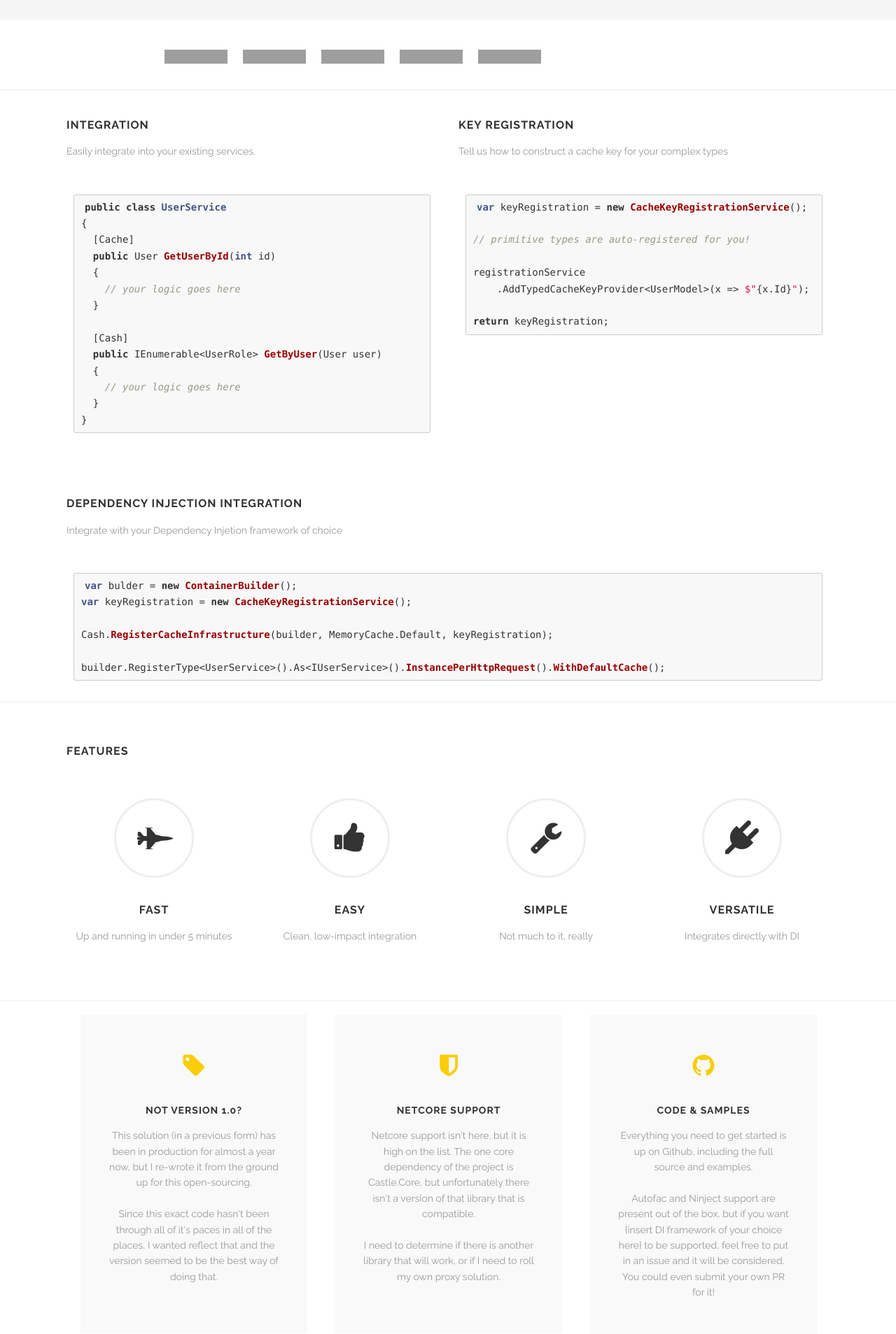
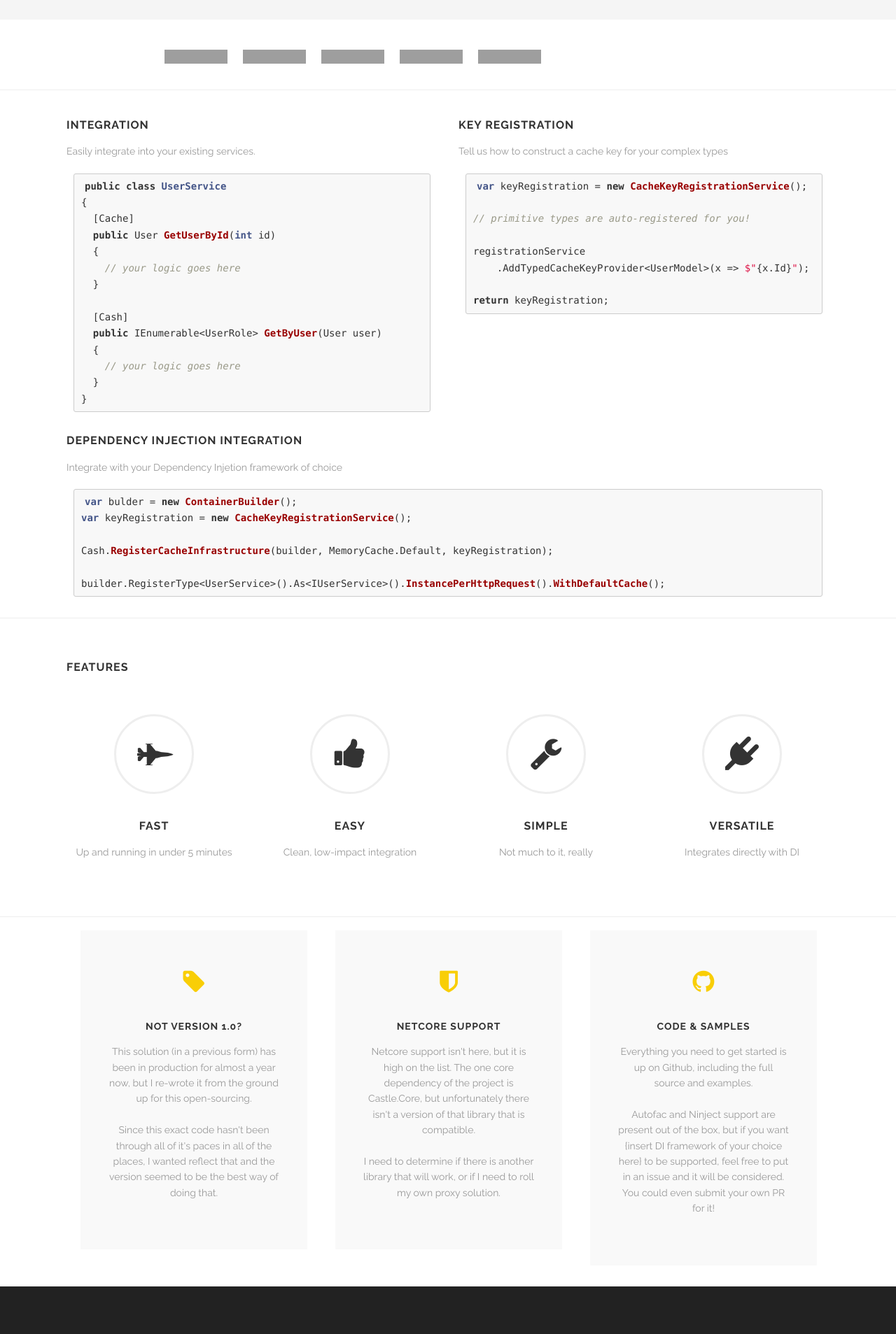
Before and after one commit to asmorger/cash, a Jekyll site: the page built from index.html, in a window 1280 px wide. Shown: the part 685-2592 px from the top of the page at 70% size. Built offline with Jekyll 4.4.1, drawn with Linux system fonts in a browser that asks for light colours; grey boxes are pictures that could not be loaded.

Commit message:
Updated the code styling

```diff
--- a/index.html
+++ b/index.html
@@ -192,7 +192,6 @@ Install-Package Cash.Ninject
 <div class='medium-6 columns'>
     <h3>Integration</h3>
     <p>Easily integrate into your existing services.</p>
-    <div class='spacing'></div>
 {% highlight csharp %}
 public class UserService
 {
@@ -213,7 +212,6 @@ public class UserService
 <div class='medium-6 columns'>
     <h3>Key Registration</h3>
     <p>Tell us how to construct a cache key for your complex types</p>
-    <div class='spacing'></div>
 {% highlight csharp %}
 var keyRegistration = new CacheKeyRegistrationService();
 
@@ -227,13 +225,11 @@ return keyRegistration;
 </div>
 </div>
 
-
-<div class='full'>
-  <div class='row'>
+<div class='spacing'></div>
+<div class='row'>
     <div class='medium-12 columns'>
       <h3>Dependency Injection Integration</h3>
       <p>Integrate with your Dependency Injetion framework of choice</p>
-      <div class='spacing'></div>
 {% highlight csharp %}
 var bulder = new ContainerBuilder();
 var keyRegistration = new CacheKeyRegistrationService();
@@ -244,7 +240,6 @@ builder.RegisterType<UserService>().As<IUserService>().InstancePerHttpRequest().
 {% endhighlight %}
     </div>
   </div>
-</div>
 
 <hr>
 <div class='two spacing'></div>
```
